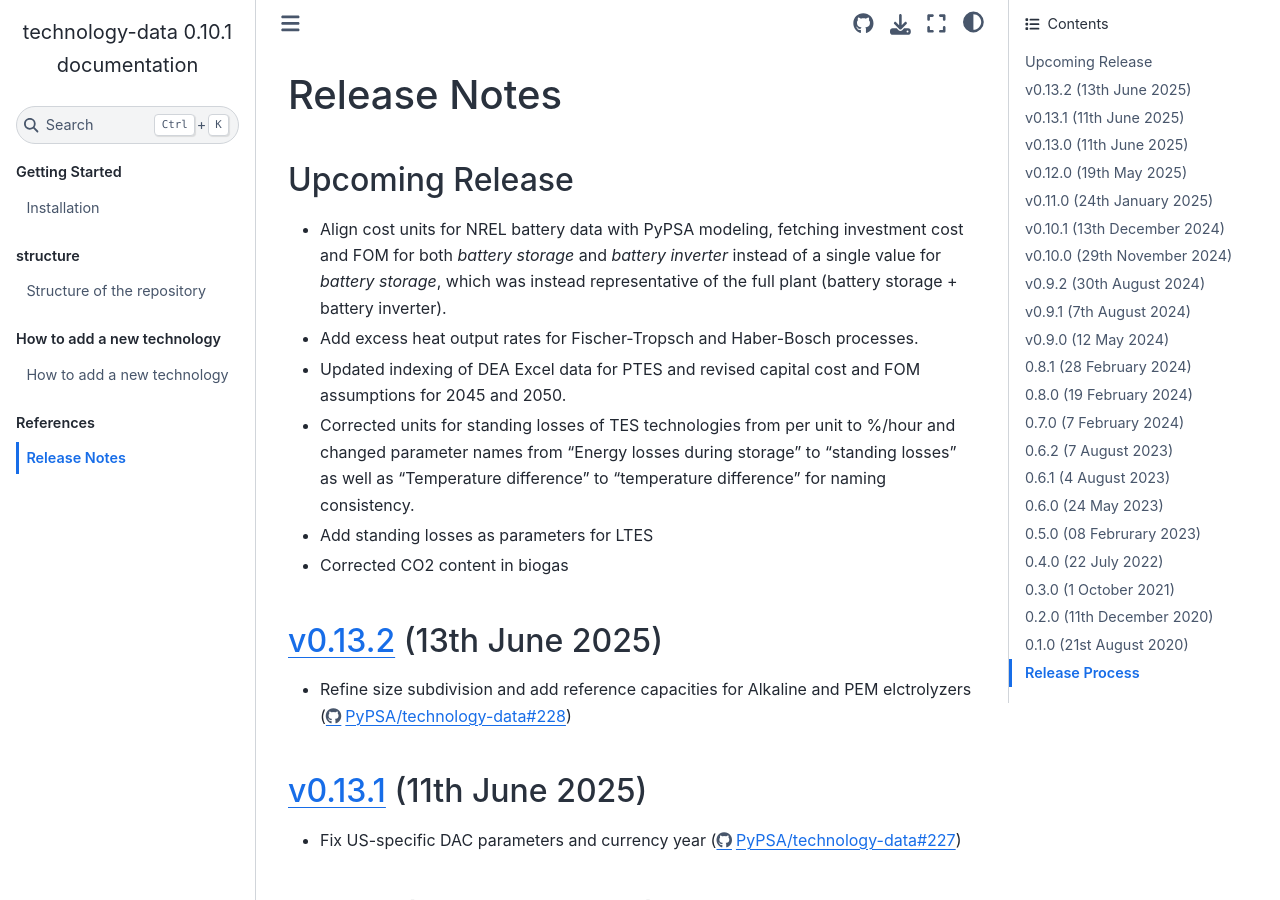
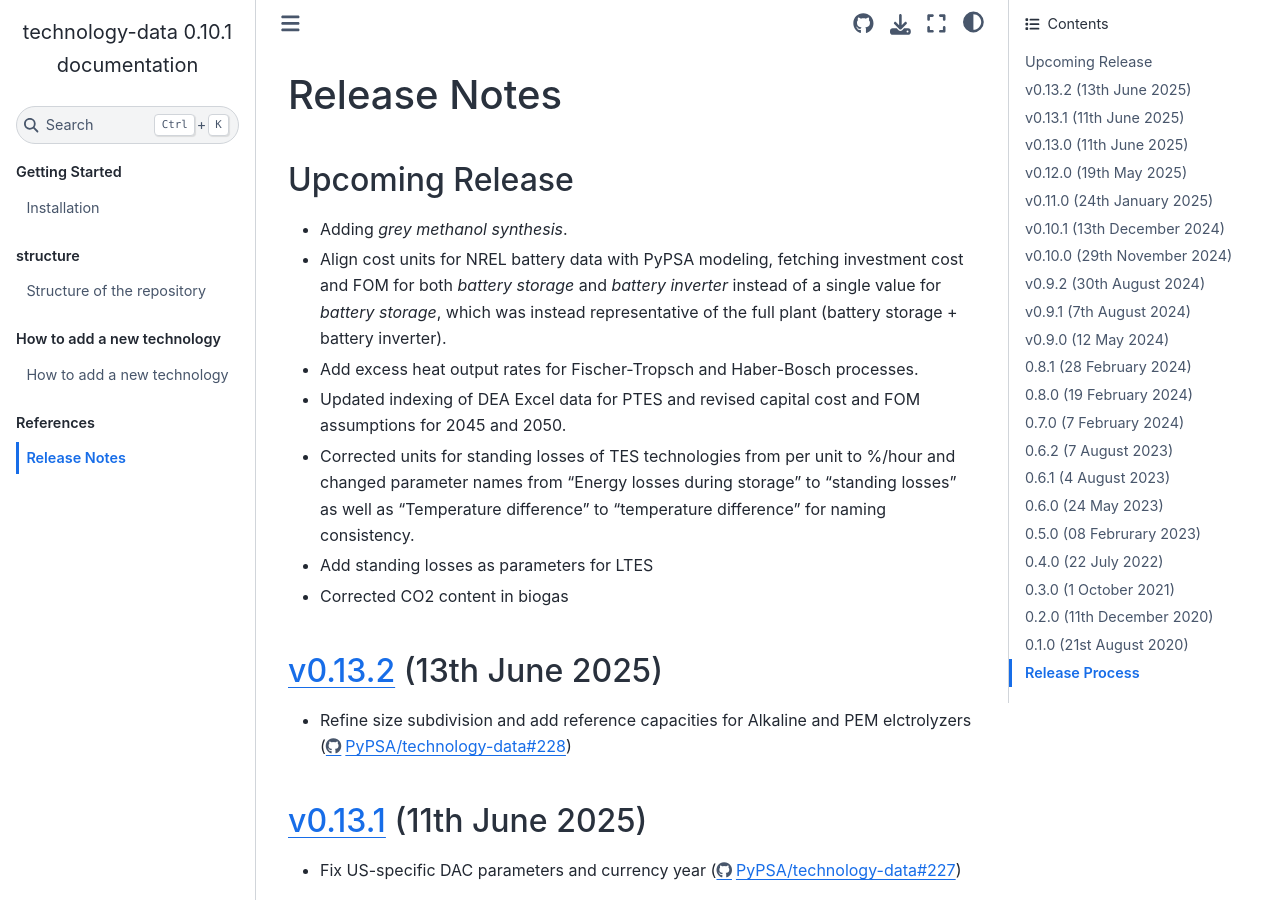
Before and after one commit to PyPSA/technology-data, a Sphinx documentation site: the page built from docs/release_notes.rst, in a window 1280 px wide and 900 px high. Built offline with Sphinx 7.4.7 and the Sphinx Book theme 1.1.4, drawn with Linux system fonts in a browser that asks for light colours.

Commit message:
Adding Grey Methanolisation (#248)
* adding grey methanollisation

* release note

* adding process emissions from grey methanol synthesis

* adding investment costs to grey methanolisation

```diff
--- a/docs/release_notes.rst
+++ b/docs/release_notes.rst
@@ -15,6 +15,8 @@ Upcoming Release
 
 ..   The features listed below are not released yet, but will be part of the next release!
 ..   To use the features already you have to use the ``master`` branch.
+
+* Adding `grey methanol synthesis`.
 
 * Align cost units for NREL battery data with PyPSA modeling, fetching investment cost and FOM for both `battery storage` and `battery inverter` instead of a single value for `battery storage`, which was instead representative of the full plant (battery storage + battery inverter).
 
```
Also changed, not shown: 15 other files.
